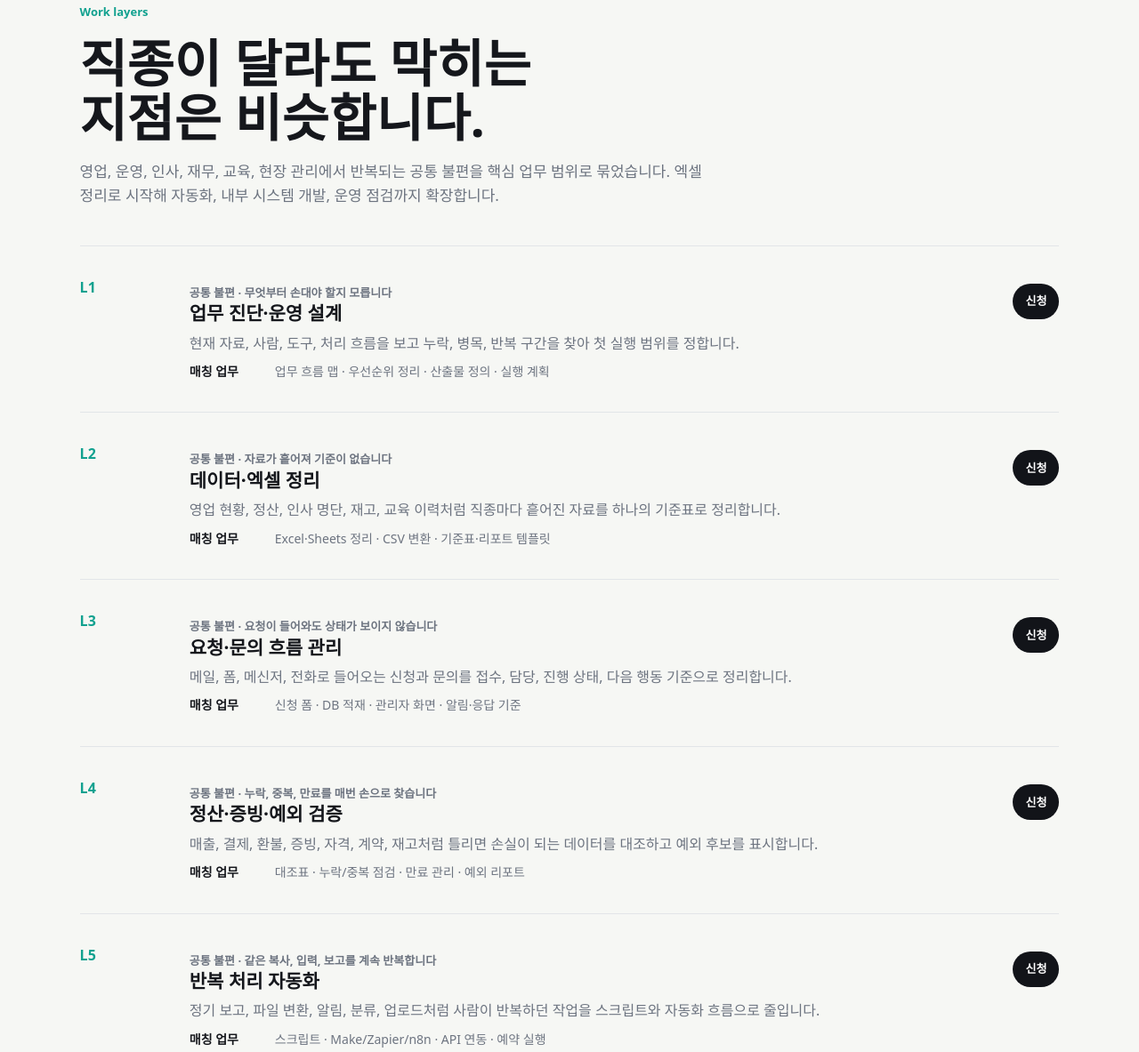
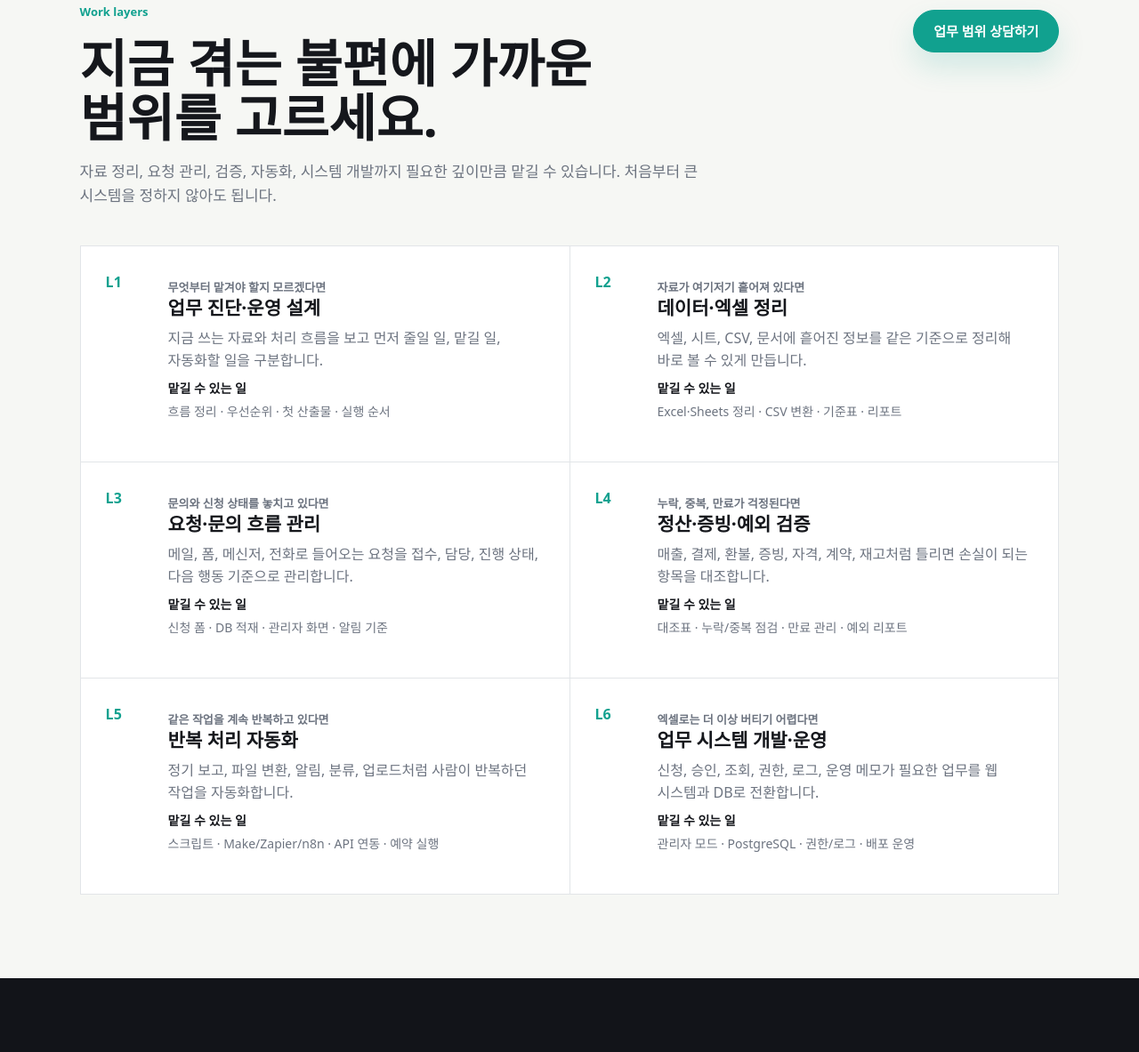
Before and after one commit to sgw0214/winglia-landing, a website: page index.html in a window 1280 px wide. Shown: the part 2330-3513 px from the top of the page at 89% size. Drawn offline with Linux system fonts and the light colour scheme; a web font is replaced by a local one.

Commit message:
Rework work layers into grid

```diff
--- a/index.html
+++ b/index.html
@@ -152,74 +152,71 @@
       </section>
 
       <section id="services" class="section service-section reveal-target" aria-labelledby="service-title">
-        <div class="section-heading wide">
-          <p class="eyebrow">Work layers</p>
-          <h2 id="service-title">직종이 달라도 막히는 지점은 비슷합니다.</h2>
-          <p>
-            영업, 운영, 인사, 재무, 교육, 현장 관리에서 반복되는 공통 불편을 핵심 업무 범위로 묶었습니다.
-            엑셀 정리로 시작해 자동화, 내부 시스템 개발, 운영 점검까지 확장합니다.
-          </p>
+        <div class="service-heading-row">
+          <div class="section-heading wide">
+            <p class="eyebrow">Work layers</p>
+            <h2 id="service-title">지금 겪는 불편에 가까운 범위를 고르세요.</h2>
+            <p>
+              자료 정리, 요청 관리, 검증, 자동화, 시스템 개발까지 필요한 깊이만큼 맡길 수 있습니다.
+              처음부터 큰 시스템을 정하지 않아도 됩니다.
+            </p>
+          </div>
+          <a class="button primary service-cta" href="#contact">업무 범위 상담하기</a>
         </div>
         <div class="service-list">
           <article class="service-item">
             <span class="service-number">L1</span>
             <div class="service-body">
-              <p class="service-kicker">공통 불편 · 무엇부터 손대야 할지 모릅니다</p>
+              <p class="service-kicker">무엇부터 맡겨야 할지 모르겠다면</p>
               <h3>업무 진단·운영 설계</h3>
-              <p>현재 자료, 사람, 도구, 처리 흐름을 보고 누락, 병목, 반복 구간을 찾아 첫 실행 범위를 정합니다.</p>
-              <p class="service-match"><span>매칭 업무</span>업무 흐름 맵 · 우선순위 정리 · 산출물 정의 · 실행 계획</p>
+              <p>지금 쓰는 자료와 처리 흐름을 보고 먼저 줄일 일, 맡길 일, 자동화할 일을 구분합니다.</p>
+              <p class="service-match"><span>맡길 수 있는 일</span>흐름 정리 · 우선순위 · 첫 산출물 · 실행 순서</p>
             </div>
-            <a href="#contact" aria-label="업무 진단 운영 설계 신청">신청</a>
           </article>
           <article class="service-item">
             <span class="service-number">L2</span>
             <div class="service-body">
-              <p class="service-kicker">공통 불편 · 자료가 흩어져 기준이 없습니다</p>
+              <p class="service-kicker">자료가 여기저기 흩어져 있다면</p>
               <h3>데이터·엑셀 정리</h3>
-              <p>영업 현황, 정산, 인사 명단, 재고, 교육 이력처럼 직종마다 흩어진 자료를 하나의 기준표로 정리합니다.</p>
-              <p class="service-match"><span>매칭 업무</span>Excel·Sheets 정리 · CSV 변환 · 기준표·리포트 템플릿</p>
+              <p>엑셀, 시트, CSV, 문서에 흩어진 정보를 같은 기준으로 정리해 바로 볼 수 있게 만듭니다.</p>
+              <p class="service-match"><span>맡길 수 있는 일</span>Excel·Sheets 정리 · CSV 변환 · 기준표 · 리포트</p>
             </div>
-            <a href="#contact" aria-label="데이터 엑셀 정리 신청">신청</a>
           </article>
           <article class="service-item">
             <span class="service-number">L3</span>
             <div class="service-body">
-              <p class="service-kicker">공통 불편 · 요청이 들어와도 상태가 보이지 않습니다</p>
+              <p class="service-kicker">문의와 신청 상태를 놓치고 있다면</p>
               <h3>요청·문의 흐름 관리</h3>
-              <p>메일, 폼, 메신저, 전화로 들어오는 신청과 문의를 접수, 담당, 진행 상태, 다음 행동 기준으로 정리합니다.</p>
-              <p class="service-match"><span>매칭 업무</span>신청 폼 · DB 적재 · 관리자 화면 · 알림·응답 기준</p>
+              <p>메일, 폼, 메신저, 전화로 들어오는 요청을 접수, 담당, 진행 상태, 다음 행동 기준으로 관리합니다.</p>
+              <p class="service-match"><span>맡길 수 있는 일</span>신청 폼 · DB 적재 · 관리자 화면 · 알림 기준</p>
             </div>
-            <a href="#contact" aria-label="요청 문의 흐름 관리 신청">신청</a>
           </article>
           <article class="service-item">
             <span class="service-number">L4</span>
             <div class="service-body">
-              <p class="service-kicker">공통 불편 · 누락, 중복, 만료를 매번 손으로 찾습니다</p>
+              <p class="service-kicker">누락, 중복, 만료가 걱정된다면</p>
               <h3>정산·증빙·예외 검증</h3>
-              <p>매출, 결제, 환불, 증빙, 자격, 계약, 재고처럼 틀리면 손실이 되는 데이터를 대조하고 예외 후보를 표시합니다.</p>
-              <p class="service-match"><span>매칭 업무</span>대조표 · 누락/중복 점검 · 만료 관리 · 예외 리포트</p>
+              <p>매출, 결제, 환불, 증빙, 자격, 계약, 재고처럼 틀리면 손실이 되는 항목을 대조합니다.</p>
+              <p class="service-match"><span>맡길 수 있는 일</span>대조표 · 누락/중복 점검 · 만료 관리 · 예외 리포트</p>
             </div>
-            <a href="#contact" aria-label="정산 증빙 예외 검증 신청">신청</a>
           </article>
           <article class="service-item">
             <span class="service-number">L5</span>
             <div class="service-body">
-              <p class="service-kicker">공통 불편 · 같은 복사, 입력, 보고를 계속 반복합니다</p>
+              <p class="service-kicker">같은 작업을 계속 반복하고 있다면</p>
               <h3>반복 처리 자동화</h3>
-              <p>정기 보고, 파일 변환, 알림, 분류, 업로드처럼 사람이 반복하던 작업을 스크립트와 자동화 흐름으로 줄입니다.</p>
-              <p class="service-match"><span>매칭 업무</span>스크립트 · Make/Zapier/n8n · API 연동 · 예약 실행</p>
+              <p>정기 보고, 파일 변환, 알림, 분류, 업로드처럼 사람이 반복하던 작업을 자동화합니다.</p>
+              <p class="service-match"><span>맡길 수 있는 일</span>스크립트 · Make/Zapier/n8n · API 연동 · 예약 실행</p>
             </div>
-            <a href="#contact" aria-label="반복 처리 자동화 신청">신청</a>
           </article>
           <article class="service-item">
             <span class="service-number">L6</span>
             <div class="service-body">
-              <p class="service-kicker">공통 불편 · 엑셀로는 더 이상 운영이 버겁습니다</p>
+              <p class="service-kicker">엑셀로는 더 이상 버티기 어렵다면</p>
               <h3>업무 시스템 개발·운영</h3>
-              <p>신청, 승인, 조회, 권한, 로그, 운영 메모가 필요한 업무를 내부 웹 시스템과 데이터베이스로 전환합니다.</p>
-              <p class="service-match"><span>매칭 업무</span>관리자 모드 · PostgreSQL · 권한/로그 · 배포·운영 점검</p>
+              <p>신청, 승인, 조회, 권한, 로그, 운영 메모가 필요한 업무를 웹 시스템과 DB로 전환합니다.</p>
+              <p class="service-match"><span>맡길 수 있는 일</span>관리자 모드 · PostgreSQL · 권한/로그 · 배포 운영</p>
             </div>
-            <a href="#contact" aria-label="업무 시스템 개발 운영 신청">신청</a>
           </article>
         </div>
       </section>
--- a/styles.css
+++ b/styles.css
@@ -382,22 +382,41 @@ h1 {
   background: var(--soft);
 }
 
+.service-heading-row {
+  display: flex;
+  align-items: flex-start;
+  justify-content: space-between;
+  gap: 32px;
+}
+
+.service-cta {
+  flex: 0 0 auto;
+  margin-top: 8px;
+  color: #ffffff;
+  box-shadow: 0 16px 32px rgba(17, 161, 143, 0.16);
+}
+
 .service-list {
   margin-top: 42px;
-  border-top: 1px solid var(--line);
+  display: grid;
+  grid-template-columns: repeat(2, minmax(0, 1fr));
+  gap: 1px;
+  border: 1px solid var(--line);
+  background: var(--line);
 }
 
 .service-item {
   display: grid;
-  grid-template-columns: 72px minmax(0, 1fr) auto;
-  gap: clamp(22px, 4vw, 54px);
+  grid-template-columns: 48px minmax(0, 1fr);
+  gap: 22px;
   align-items: start;
-  padding: 34px 0;
-  border-bottom: 1px solid var(--line);
+  min-height: 242px;
+  padding: 28px;
+  background: #ffffff;
 }
 
 .service-body {
-  max-width: 980px;
+  max-width: 560px;
 }
 
 .service-kicker {
@@ -408,39 +427,18 @@ h1 {
 }
 
 .service-match {
-  display: grid;
-  grid-template-columns: 82px minmax(0, 1fr);
-  gap: 14px;
-  max-width: 780px;
-  margin-top: 14px;
+  max-width: 520px;
+  margin-top: 16px;
   color: #39414b;
   font-size: 14px;
   line-height: 1.62;
 }
 
 .service-match span {
+  display: block;
+  margin-bottom: 3px;
   color: var(--ink);
   font-weight: 760;
-}
-
-.service-item a {
-  display: grid;
-  place-items: center;
-  min-width: 50px;
-  height: 40px;
-  margin-top: 8px;
-  padding: 0 14px;
-  color: #ffffff;
-  border-radius: 999px;
-  background: var(--night-2);
-  font-size: 13px;
-  font-weight: 760;
-  transition: transform 170ms ease, background 170ms ease;
-}
-
-.service-item a:hover {
-  transform: translateX(3px);
-  background: var(--teal);
 }
 
 .pricing-grid {
@@ -742,6 +740,15 @@ h1 {
     grid-template-columns: 1fr;
   }
 
+  .service-heading-row {
+    flex-direction: column;
+    gap: 22px;
+  }
+
+  .service-list {
+    grid-template-columns: 1fr;
+  }
+
   .launch-strip div {
     min-height: 92px;
     padding: 20px 22px;
@@ -751,6 +758,11 @@ h1 {
   .service-item {
     grid-template-columns: 42px 1fr;
     gap: 18px;
+  }
+
+  .service-item {
+    min-height: auto;
+    padding: 24px 22px;
   }
 
   .stage-list article {
@@ -769,20 +781,12 @@ h1 {
     grid-template-columns: 1fr;
   }
 
-  .service-item a {
-    grid-column: 2;
-    justify-self: start;
-    min-width: 82px;
-  }
-
   .service-kicker {
     font-size: 12px;
     line-height: 1.45;
   }
 
   .service-match {
-    grid-template-columns: 1fr;
-    gap: 4px;
     margin-top: 12px;
     font-size: 13px;
   }
```
